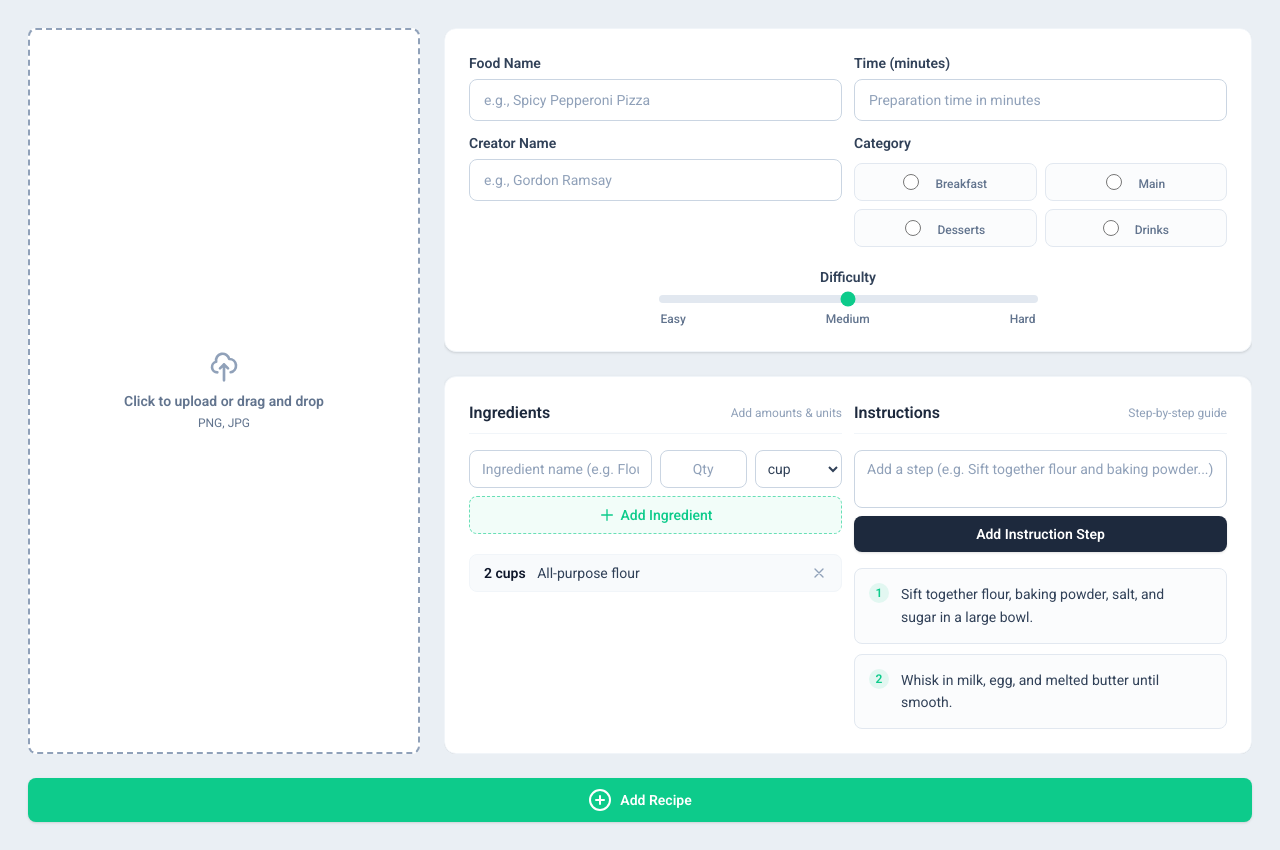
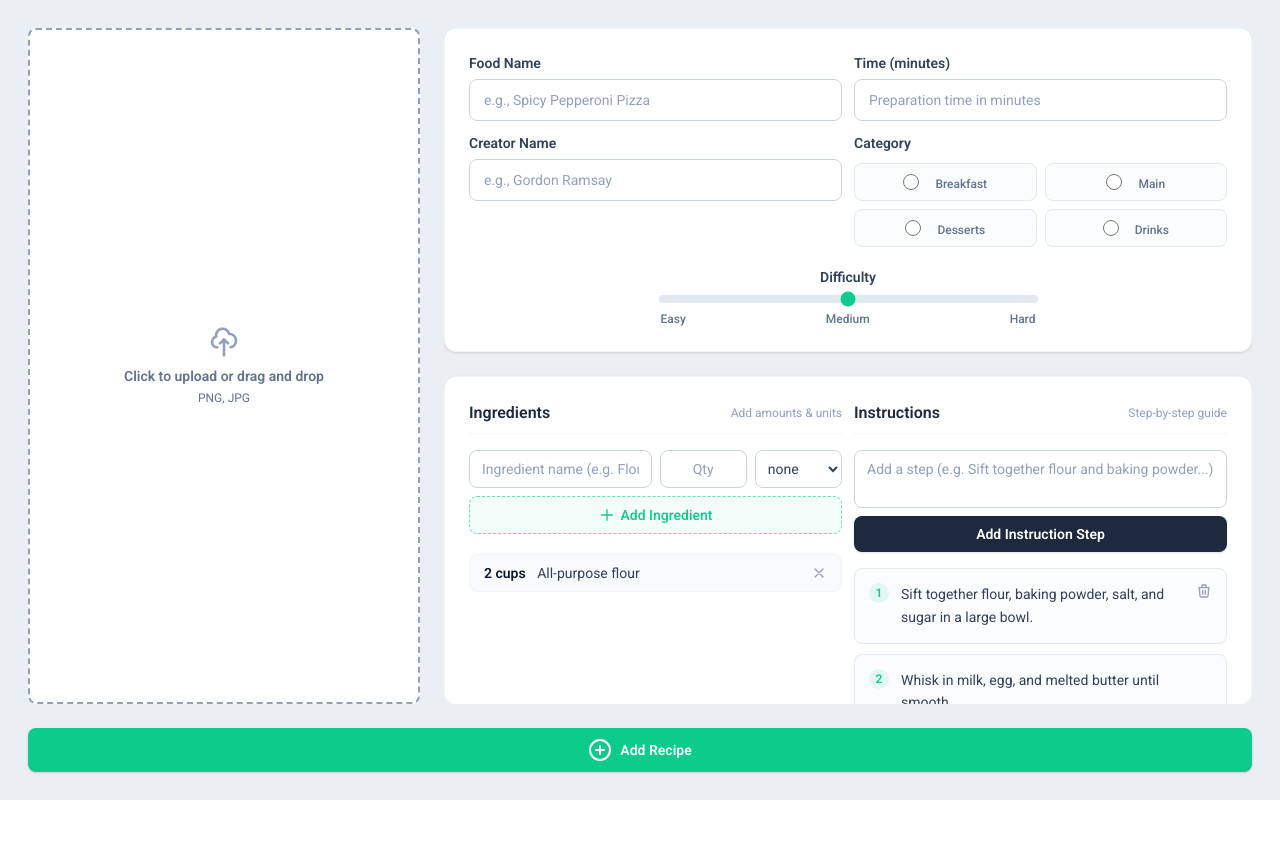
Before and after one commit to Naeem-14/TasteLab, a React (Vite) app: page / in a window 1280 px wide. After the commit the page ends 800 px from the top, so only its background shows below. Built offline with nearby package versions, Linux system fonts and the light colour scheme; a web font is replaced by a local one.

Commit message:
save input from save recipe

```diff
--- a/src/components/add-recipe-ingredients.jsx
+++ b/src/components/add-recipe-ingredients.jsx
@@ -1,4 +1,33 @@
-export default function AddRecipeIngredients() {
+import { useState } from "react";
+
+export default function AddRecipeIngredients({
+  recipeDetails,
+  setRecipeDetails,
+}) {
+  //
+  const [currentIngredient, setCurrentIngredient] = useState({
+    name: "",
+    quantity: "",
+    unit: "none",
+  });
+
+  function addIngredientInRecipe() {
+    setRecipeDetails({
+      ...recipeDetails,
+      ingredients: [
+        ...recipeDetails.ingredients,
+        {
+          ...currentIngredient,
+        },
+      ],
+    });
+    setCurrentIngredient({
+      name: "",
+      quantity: "",
+      unit: "none",
+    });
+  }
+
   return (
     <div className="flex flex-col gap-4">
       <div className="flex items-center justify-between border-b border-slate-100 pb-2">
@@ -12,37 +41,63 @@ export default function AddRecipeIngredients() {
           {/* Ingredient Name */}
           <input
             type="text"
+            value={currentIngredient.name}
             placeholder="Ingredient name (e.g. Flour)"
             className="col-span-6 rounded-lg border border-slate-300 px-3 py-2 text-sm text-slate-800 transition duration-150 outline-none placeholder:text-slate-400 hover:border-slate-400 focus:border-accent focus:ring-2 focus:ring-accent/20"
+            onChange={(e) =>
+              setCurrentIngredient({
+                ...currentIngredient,
+                name: e.target.value,
+              })
+            }
           />
 
           {/* Amount */}
           <input
             type="number"
+            value={currentIngredient.quantity}
             placeholder="Qty"
             min="0"
             step="any"
             className="col-span-3 [appearance:textfield] rounded-lg border border-slate-300 px-3 py-2 text-center text-sm text-slate-800 transition duration-150 outline-none placeholder:text-slate-400 hover:border-slate-400 focus:border-accent focus:ring-2 focus:ring-accent/20 [&::-webkit-inner-spin-button]:appearance-none [&::-webkit-outer-spin-button]:appearance-none"
+            onChange={(e) =>
+              setCurrentIngredient({
+                ...currentIngredient,
+                quantity: e.target.value,
+              })
+            }
           />
 
           {/* Unit Select */}
           <select
-            defaultValue="cup"
+            value={currentIngredient.unit}
+
             className="col-span-3 cursor-pointer rounded-lg border border-slate-300 bg-white px-2 py-2 text-sm text-slate-700 transition duration-150 outline-none hover:border-slate-400 focus:border-accent focus:ring-2 focus:ring-accent/20"
+            onChange={(e) => {
+              setCurrentIngredient({
+                ...currentIngredient,
+                unit: e.target.value,
+              });
+            }}
           >
-            <option value="tbsp">tbsp</option>
-            <option value="tsp">tsp</option>
-            <option value="slice">slice</option>
-            <option value="piece">piece</option>
-            <option value="g">g</option>
-            <option value="kg">kg</option>
+            <option value="none">none</option>
             <option value="cup">cup</option>
             <option value="ml">ml</option>
             <option value="liter">liter</option>
+            <option value="g">g</option>
+            <option value="kg">kg</option>
+            <option value="tbsp">tbsp</option>
+            <option value="tsp">tsp</option>
+            <option value="piece">piece</option>
+            <option value="slice">slice</option>
           </select>
         </div>
 
-        <button className="flex items-center justify-center gap-1.5 rounded-lg border border-dashed border-accent/60 bg-accent/5 py-2 text-sm font-medium text-accent transition-colors hover:bg-accent/10 active:scale-[0.99]">
+        <button
+          className="flex items-center justify-center gap-1.5 rounded-lg border border-dashed border-accent/60 bg-accent/5 py-2 text-sm font-medium text-accent transition-colors hover:bg-accent/10 active:scale-[0.99]"
+          onClick={addIngredientInRecipe}
+          type="button"
+        >
           <svg
             className="h-4 w-4"
             fill="none"
@@ -72,6 +127,7 @@ export default function AddRecipeIngredients() {
           <button
             className="text-slate-400 transition-colors hover:text-red-500"
             title="Remove ingredient"
+            type="button"
           >
             <svg
               className="h-4 w-4"
--- a/src/components/add-recipe-instructions.jsx
+++ b/src/components/add-recipe-instructions.jsx
@@ -1,4 +1,19 @@
-export default function AddRecipeInstructions() {
+import { useState } from "react";
+
+export default function AddRecipeInstructions({
+  recipeDetails,
+  setRecipeDetails,
+}) {
+  const [currentInstruction, setCurrentInstruction] = useState("");
+
+  function addInstructionInRecipe() {
+    setRecipeDetails({
+      ...recipeDetails,
+      instructions: [...recipeDetails.instructions, currentInstruction],
+    });
+    setCurrentInstruction("");
+  }
+
   return (
     <div className="flex flex-col gap-4">
       <div className="flex items-center justify-between border-b border-slate-100 pb-2">
@@ -11,16 +26,22 @@ export default function AddRecipeInstructions() {
           rows={2}
           placeholder="Add a step (e.g. Sift together flour and baking powder...)"
           className="w-full resize-none rounded-lg border border-slate-300 px-3 py-2 text-sm text-slate-800 transition duration-150 outline-none placeholder:text-slate-400 hover:border-slate-400 focus:border-accent focus:ring-2 focus:ring-accent/20"
+          value={currentInstruction}
+          onChange={(e) => setCurrentInstruction(e.target.value)}
         />
 
-        <button className="rounded-lg bg-slate-800 py-2 text-sm font-semibold text-white shadow-sm transition-all hover:bg-slate-800/95 active:scale-[0.98]">
+        <button
+          className="rounded-lg bg-slate-800 py-2 text-sm font-semibold text-white shadow-sm transition-all hover:bg-slate-800/95 active:scale-[0.98]"
+          onClick={addInstructionInRecipe}
+          type="button"
+        >
           Add Instruction Step
         </button>
       </div>
 
       {/* Instructions Ordered List */}
       <ol className="flex flex-col gap-2.5">
-        <li className="group flex items-start gap-3 rounded-lg border border-slate-200 bg-slate-50/50 p-3.5 text-sm text-slate-700 transition hover:border-slate-300 hover:bg-white hover:shadow-xs">
+        <li className="flex items-start gap-3 rounded-lg border border-slate-200 bg-slate-50/50 p-3.5 text-sm text-slate-700 transition hover:border-slate-300 hover:bg-white hover:shadow-xs">
           <span className="flex h-5 w-5 shrink-0 items-center justify-center rounded-full bg-accent/10 text-xs font-semibold text-accent">
             1
           </span>
@@ -28,7 +49,7 @@ export default function AddRecipeInstructions() {
             Sift together flour, baking powder, salt, and sugar in a large bowl.
           </p>
           <button
-            className="text-slate-400 opacity-0 transition-all group-hover:opacity-100 hover:text-red-500"
+            className="text-slate-400 transition-all hover:text-red-500"
             title="Delete step"
           >
             <svg
--- a/src/components/add-recipe-prep.jsx
+++ b/src/components/add-recipe-prep.jsx
@@ -1,12 +1,18 @@
 import AddRecipeIngredients from "./add-recipe-ingredients";
 import AddRecipeInstructions from "./add-recipe-instructions";
 
-export default function AddRecipePrep() {
+export default function AddRecipePrep({ recipeDetails, setRecipeDetails }) {
   return (
     <section className="grid gap-3 rounded-xl border border-slate-100 bg-white p-6 shadow-sm lg:grid-cols-2">
-      <AddRecipeIngredients />
+      <AddRecipeIngredients
+        recipeDetails={recipeDetails}
+        setRecipeDetails={setRecipeDetails}
+      />
 
-      <AddRecipeInstructions />
+      <AddRecipeInstructions
+        recipeDetails={recipeDetails}
+        setRecipeDetails={setRecipeDetails}
+      />
     </section>
   );
 }
--- a/src/components/add-recipe.jsx
+++ b/src/components/add-recipe.jsx
@@ -9,27 +9,27 @@ export default function AddRecipe() {
     foodName: "",
     madeByCreator: "",
     time: "",
-    difficulty: "easy",
+    difficulty: "medium",
     ingredients: [],
     instructions: [],
     category: "",
     image: "",
   });
 
-  // const [currentIngredient, setCurrentIngredient] = useState("");
-  // const [currentInstruction, setCurrentInstruction] = useState("");
-
   return (
-    <form className="grid min-h-dvh gap-4 bg-bg p-6 md:min-h-screen md:grid-cols-2 lg:grid-cols-3 lg:gap-6 lg:p-7">
+    <form className="grid min-h-dvh gap-4 bg-bg p-6 md:h-dvh md:min-h-screen md:grid-cols-2 lg:grid-cols-3 lg:gap-6 lg:p-7">
       <AddRecipeImage />
 
-      <section className="flex scrollbar-none flex-col gap-4 rounded-xl md:overflow-y-scroll lg:col-span-2 lg:gap-6">
+      <section className="flex h-full scrollbar-none flex-col gap-4 rounded-xl md:overflow-y-scroll lg:col-span-2 lg:gap-6">
         <AddRecipeInfo
           recipeDetails={recipeDetails}
           setRecipeDetails={setRecipeDetails}
         />
 
-        <AddRecipePrep />
+        <AddRecipePrep
+          recipeDetails={recipeDetails}
+          setRecipeDetails={setRecipeDetails}
+        />
       </section>
 
       <button className="col-span-1 flex max-h-11 items-center justify-center gap-2 rounded-lg bg-accent px-4 py-2.5 text-sm font-semibold text-white shadow-sm transition-all hover:bg-accent/85 active:scale-[0.98] md:col-span-2 lg:col-span-3">
--- a/src/components/data.jsx
+++ b/src/components/data.jsx
@@ -15,7 +15,7 @@ const data = [
       { quantity: 2, unit: "large", name: "eggs" },
       { quantity: 1, unit: "tbsp", name: "white vinegar" },
       { quantity: 0.25, unit: "tsp", name: "red pepper flakes" },
-      { quantity: null, unit: "", name: "Salt and black pepper to taste" },
+      { quantity: 0, unit: "", name: "Salt and black pepper to taste" },
     ],
     instructions: [
       "Toast sourdough slices until golden brown.",
@@ -39,7 +39,7 @@ const data = [
       { quantity: 4, unit: "cloves", name: "garlic, minced" },
       { quantity: 1, unit: "tbsp", name: "olive oil" },
       { quantity: 1, unit: "tbsp", name: "fresh parsley, chopped" },
-      { quantity: null, unit: "", name: "Salt and cracked pepper" },
+      { quantity: 0, unit: "", name: "Salt and cracked pepper" },
     ],
     instructions: [
       "Season steak cubes generously with salt and pepper.",
@@ -174,7 +174,7 @@ const data = [
       { quantity: 1, unit: "cup", name: "espresso, cooled" },
       { quantity: 1, unit: "pack", name: "ladyfingers" },
       {
-        quantity: null,
+        quantity: 0,
         unit: "",
         name: "Unsweetened cocoa powder for dusting",
       },
@@ -203,7 +203,7 @@ const data = [
       { quantity: 1, unit: "tbsp", name: "lime juice" },
       { quantity: 1, unit: "tbsp", name: "simple syrup" },
       { quantity: 1, unit: "cup", name: "sparkling water or club soda" },
-      { quantity: null, unit: "", name: "Crushed ice" },
+      { quantity: 0, unit: "", name: "Crushed ice" },
     ],
     instructions: [
       "Muddle strawberries, mint leaves, and lime juice in a tall glass.",
@@ -449,7 +449,7 @@ const data = [
       { quantity: 1, unit: "lb", name: "pizza dough" },
       { quantity: 0.5, unit: "cup", name: "San Marzano tomato sauce" },
       { quantity: 8, unit: "oz", name: "fresh mozzarella, sliced" },
-      { quantity: null, unit: "", name: "Fresh basil leaves" },
+      { quantity: 0, unit: "", name: "Fresh basil leaves" },
       { quantity: 1, unit: "tbsp", name: "extra virgin olive oil" },
     ],
     instructions: [
@@ -501,7 +501,7 @@ const data = [
       { quantity: 0.25, unit: "cup", name: "milk" },
       { quantity: 1, unit: "tsp", name: "cinnamon" },
       { quantity: 2, unit: "tbsp", name: "butter" },
-      { quantity: null, unit: "", name: "Maple syrup for dipping" },
+      { quantity: 0, unit: "", name: "Maple syrup for dipping" },
     ],
     instructions: [
       "Whisk eggs, milk, and cinnamon together in a bowl.",
@@ -527,7 +527,7 @@ const data = [
       { quantity: 2, unit: "pods", name: "star anise" },
       { quantity: 8, unit: "oz", name: "rice noodles" },
       { quantity: 0.5, unit: "lb", name: "thinly sliced sirloin" },
-      { quantity: null, unit: "", name: "Fresh herbs (cilantro, basil, mint)" },
+      { quantity: 0, unit: "", name: "Fresh herbs (cilantro, basil, mint)" },
     ],
     instructions: [
       "Simmer bone broth with charred onion, ginger, and star anise for 1 hour.",
@@ -650,7 +650,7 @@ const data = [
       { quantity: 0.33, unit: "cup", name: "simple syrup" },
       { quantity: 2, unit: "cups", name: "ice cubes" },
       { quantity: 0.5, unit: "cup", name: "water" },
-      { quantity: null, unit: "", name: "Lemon slices for garnish" },
+      { quantity: 0, unit: "", name: "Lemon slices for garnish" },
     ],
     instructions: [
       "Add lemon juice, simple syrup, water, and ice cubes to a blender.",
@@ -697,7 +697,7 @@ const data = [
       { quantity: 0.5, unit: "cup", name: "Caesar dressing" },
       { quantity: 0.5, unit: "cup", name: "croutons" },
       { quantity: 0.33, unit: "cup", name: "grated Parmesan cheese" },
-      { quantity: null, unit: "", name: "Cracked black pepper" },
+      { quantity: 0, unit: "", name: "Cracked black pepper" },
     ],
     instructions: [
       "Toss chopped Romaine lettuce in a large salad bowl with Caesar dressing.",
@@ -751,7 +751,7 @@ const data = [
       { quantity: 1, unit: "tbsp", name: "honey or agave syrup" },
       { quantity: 0.25, unit: "cup", name: "fresh blackberries" },
       { quantity: 1, unit: "tbsp", name: "fresh lime juice" },
-      { quantity: null, unit: "", name: "Ice cubes" },
+      { quantity: 0, unit: "", name: "Ice cubes" },
     ],
     instructions: [
       "Steep hibiscus tea bags in boiling water for 5 minutes, then cool.",
@@ -777,7 +777,7 @@ const data = [
       { quantity: 0.5, unit: "cup", name: "water" },
       { quantity: 0.25, unit: "tsp", name: "salt" },
       { quantity: 2, unit: "tbsp", name: "melted butter" },
-      { quantity: null, unit: "", name: "Nutella or fresh fruit for serving" },
+      { quantity: 0, unit: "", name: "Nutella or fresh fruit for serving" },
     ],
     instructions: [
       "Whisk flour, eggs, milk, water, salt, and melted butter together until completely smooth.",
@@ -808,7 +808,7 @@ const data = [
       { quantity: 1, unit: "clove", name: "garlic, minced" },
       { quantity: 1, unit: "tsp", name: "cornstarch mixed with 1 tbsp water" },
       { quantity: 2, unit: "cups", name: "cooked jasmine rice" },
-      { quantity: null, unit: "", name: "Steamed broccoli florets" },
+      { quantity: 0, unit: "", name: "Steamed broccoli florets" },
     ],
     instructions: [
       "Pan-sear chicken thighs in a skillet over high heat until browned and cooked through; chop into bites.",
@@ -860,8 +860,8 @@ const data = [
       { quantity: 1, unit: "oz", name: "coffee liqueur" },
       { quantity: 1, unit: "oz", name: "fresh hot espresso" },
       { quantity: 0.5, unit: "oz", name: "simple syrup" },
-      { quantity: null, unit: "", name: "Whole coffee beans for garnish" },
-      { quantity: null, unit: "", name: "Ice cubes" },
+      { quantity: 0, unit: "", name: "Whole coffee beans for garnish" },
+      { quantity: 0, unit: "", name: "Ice cubes" },
     ],
     instructions: [
       "Brew 1 shot of hot, fresh espresso.",
@@ -910,7 +910,7 @@ const data = [
       { quantity: 2, unit: "tbsp", name: "olive oil" },
       { quantity: 2, unit: "tbsp", name: "butter" },
       { quantity: 1, unit: "", name: "lemon, sliced" },
-      { quantity: null, unit: "", name: "Salt and pepper to taste" },
+      { quantity: 0, unit: "", name: "Salt and pepper to taste" },
     ],
     instructions: [
       "Pat salmon skin dry and season both sides with salt and pepper.",
@@ -935,7 +935,7 @@ const data = [
       { quantity: 2, unit: "", name: "eggs, separated" },
       { quantity: 1.5, unit: "cups", name: "milk" },
       { quantity: 0.5, unit: "cup", name: "melted butter" },
-      { quantity: null, unit: "", name: "Maple syrup and butter for serving" },
+      { quantity: 0, unit: "", name: "Maple syrup and butter for serving" },
     ],
     instructions: [
       "Mix flour, sugar, baking powder, egg yolks, milk, and melted butter into a batter.",
@@ -1009,7 +1009,7 @@ const data = [
       { quantity: 2, unit: "slices", name: "ripe tomato" },
       { quantity: 1, unit: "leaf", name: "butter lettuce" },
       { quantity: 2, unit: "tbsp", name: "burger sauce" },
-      { quantity: null, unit: "", name: "Salt and pepper" },
+      { quantity: 0, unit: "", name: "Salt and pepper" },
     ],
     instructions: [
       "Form beef into a patty and season generously with salt and pepper.",
@@ -1060,7 +1060,7 @@ const data = [
       { quantity: 2, unit: "tbsp", name: "pumpkin puree" },
       { quantity: 1, unit: "tbsp", name: "maple syrup" },
       { quantity: 0.5, unit: "tsp", name: "pumpkin pie spice" },
-      { quantity: null, unit: "", name: "Whipped cream for topping" },
+      { quantity: 0, unit: "", name: "Whipped cream for topping" },
     ],
     instructions: [
       "Whisk milk, pumpkin puree, maple syrup, and spice in a saucepan over medium heat until warm.",
@@ -1159,7 +1159,7 @@ const data = [
       { quantity: 1, unit: "tbsp", name: "butter" },
       { quantity: 2, unit: "tbsp", name: "fresh chives, finely chopped" },
       { quantity: 0.25, unit: "cup", name: "shredded Gruyère cheese" },
-      { quantity: null, unit: "", name: "Salt and white pepper" },
+      { quantity: 0, unit: "", name: "Salt and white pepper" },
     ],
     instructions: [
       "Whisk eggs vigorously with salt and pepper until frothy.",
@@ -1183,8 +1183,8 @@ const data = [
       { quantity: 1, unit: "cup", name: "brewed green tea, chilled" },
       { quantity: 0.5, unit: "cup", name: "fresh lemonade" },
       { quantity: 1, unit: "tbsp", name: "simple syrup" },
-      { quantity: null, unit: "", name: "Mint leaves for garnish" },
-      { quantity: null, unit: "", name: "Ice cubes" },
+      { quantity: 0, unit: "", name: "Mint leaves for garnish" },
+      { quantity: 0, unit: "", name: "Ice cubes" },
     ],
     instructions: [
       "Fill a tall glass to the top with ice cubes.",
@@ -1237,7 +1237,7 @@ const data = [
       { quantity: 1, unit: "tbsp", name: "lime juice" },
       { quantity: 1, unit: "cup", name: "sparkling water" },
       { quantity: 1, unit: "tbsp", name: "simple syrup" },
-      { quantity: null, unit: "", name: "Ice cubes" },
+      { quantity: 0, unit: "", name: "Ice cubes" },
     ],
     instructions: [
       "Muddle mint leaves and lime juice at the bottom of a tall glass.",
```
